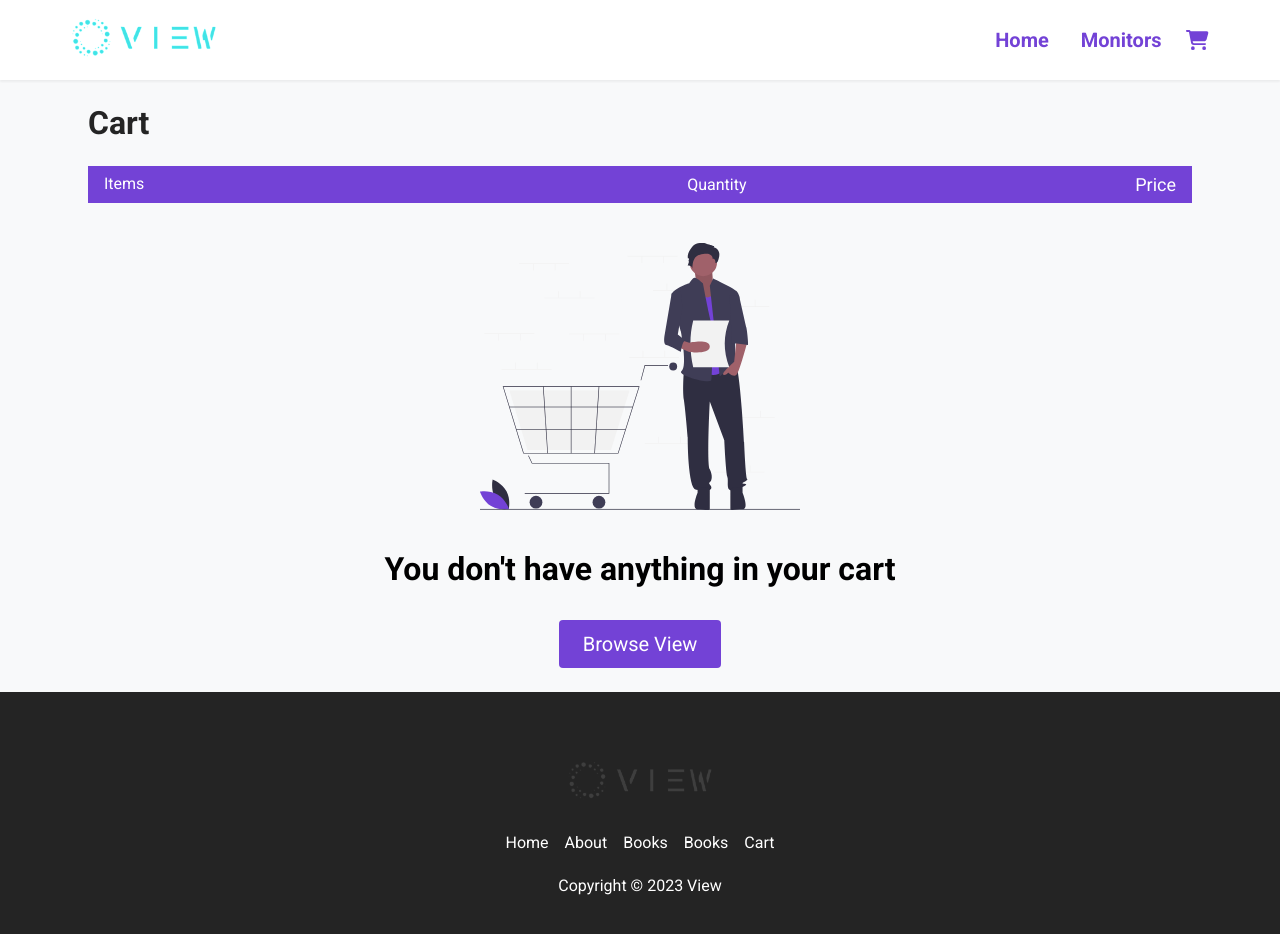
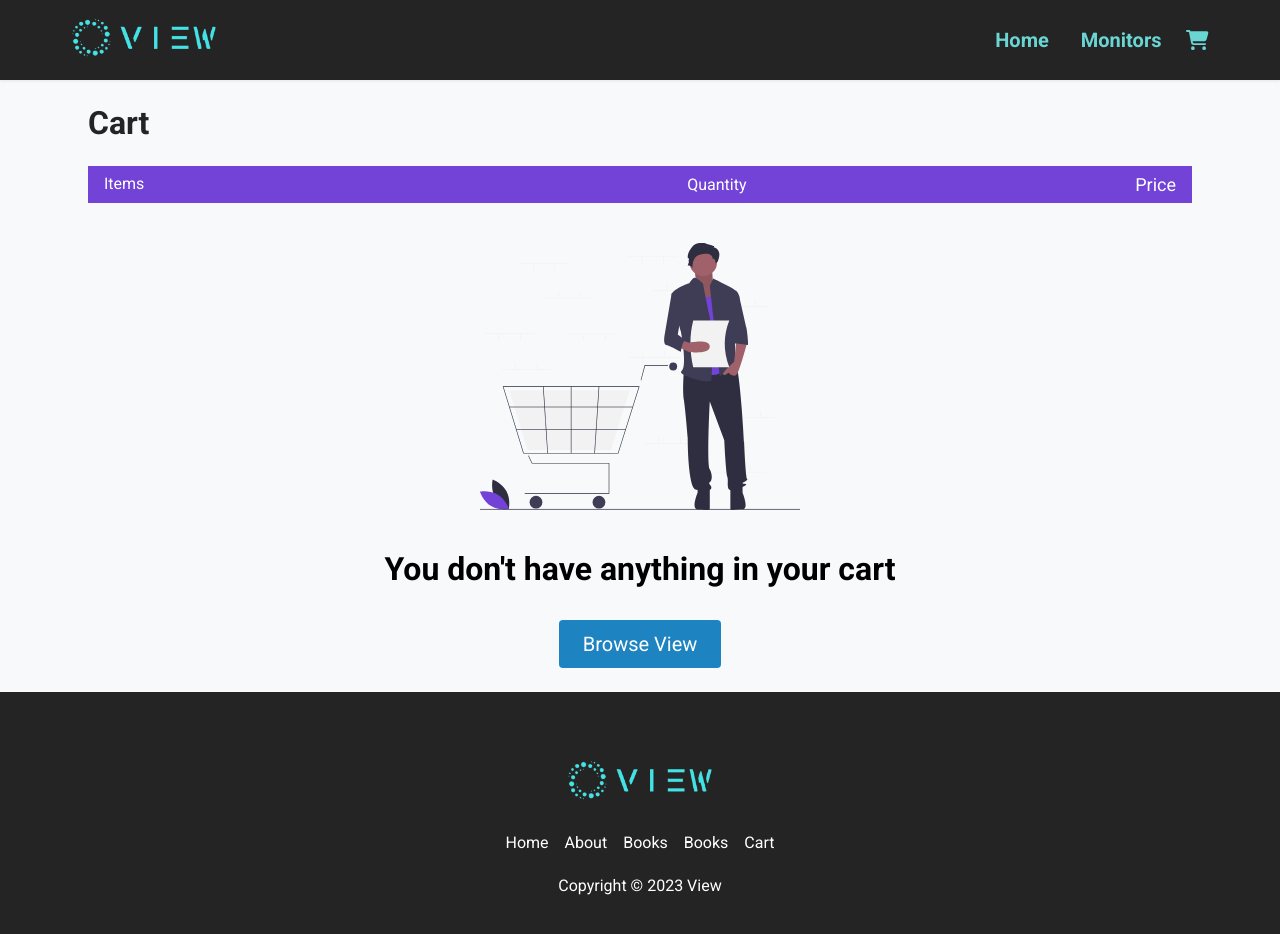
Before and after one commit to CAlistair/Ecom-Headache, a React (Create React App) app: page /cart in a window 1280 px wide. Shown: the top 934 px of the page. Built offline with nearby package versions, Linux system fonts and the light colour scheme.

Commit message:
Changes in details and colour

```diff
--- a/src/index.css
+++ b/src/index.css
@@ -25,7 +25,7 @@ nav {
   height: 80px;
   display: flex;
   box-shadow: 0 2px 2px 0 rgba(0, 0, 0, 0.05);
-  background-color: white;
+  background-color: #242424;
   position: relative;
 }
 
@@ -78,7 +78,7 @@ button:active {
 }
 
 .btn {
-  background-color: #7342d6;
+  background-color: #1D84C1;
   color: white;
   padding: 12px 24px;
   font-size: 20px;
@@ -86,8 +86,8 @@ button:active {
   border: none;
 }
 
-.purple {
-  color: #7342d6;
+.blue {
+  color: #057ED6;
 }
 
 .logo {
@@ -109,7 +109,7 @@ button:active {
   font-size: 20px;
   font-weight: bold;
   padding: 8px;
-  color: #7342d6;
+  color: #6AD6D4;
 }
 
 .nav__list {
@@ -225,7 +225,7 @@ LANDING
 */
 
 #landing {
-  background-color: rgba(115, 66, 214, 0.1)
+  background-color: #82D3D2;
 }
 
 header {
@@ -337,8 +337,8 @@ HIGHLIGHTS
 }
 
 .highlight__img {
-  border: 2px solid #7342d65d;
-  color: #7342d6;
+  border: 2px solid #0E9B9F;
+  color: #49BEC1;
   width: 100px;
   height: 100px;
   display: flex;
@@ -363,7 +363,7 @@ FEATURES
 
 #features {
   padding-top: 8vw;
-  background-color: rgba(115, 66, 214, 0.1);
+  background-color: #82D3D2;
 }
 
 .books {
@@ -454,7 +454,7 @@ EXPLORE
 */
 
 #explore {
-  background-color: rgba(115, 66, 214, 0.1);
+  background-color: #82D3D2;
 }
 
 /*
@@ -473,7 +473,6 @@ footer {
 
 .footer__logo--img {
   width: 160px;
-  filter: grayscale(1) invert(1);
 }
 
 .footer__link,
--- a/src/index.js
+++ b/src/index.js
@@ -4,9 +4,9 @@ import './index.css';
 import App from './App.jsx';
 import reportWebVitals from './reportWebVitals';
 import { library } from '@fortawesome/fontawesome-svg-core';
-import { faBars, faShoppingCart, faTimes, faBolt, faBookOpen, faTags, faStar, faStarHalfAlt, faArrowLeft  } from "@fortawesome/free-solid-svg-icons";
+import { faBars, faShoppingCart, faTimes, faBolt, faDesktop, faTags, faStar, faStarHalfAlt, faArrowLeft  } from "@fortawesome/free-solid-svg-icons";
 
-library.add(faBars, faShoppingCart, faTimes, faBolt, faBookOpen, faTags, faStar, faStarHalfAlt, faArrowLeft );
+library.add(faBars, faShoppingCart, faTimes, faBolt, faDesktop, faTags, faStar, faStarHalfAlt, faArrowLeft );
 
 const root = ReactDOM.createRoot(document.getElementById('root'));
 root.render(
```
Also changed, not shown: src/data.js (line endings or trailing spaces).
